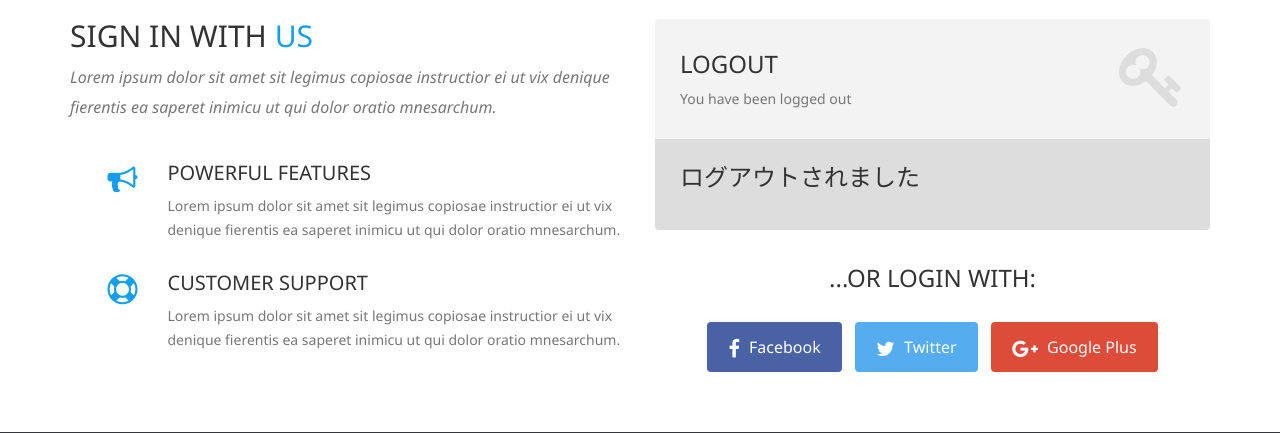
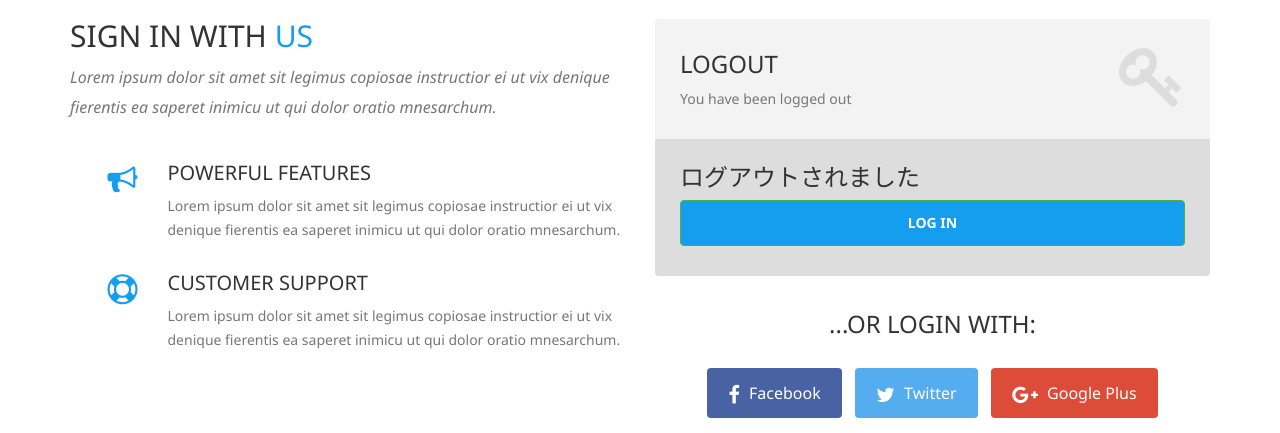
Before and after one commit to KodaiShinkawa/django-crud, a Django app: page /logout/ in a window 1280 px wide. Shown: the part 343-776 px from the top of the page. Run offline with Django 3.2, Linux system fonts and the light colour scheme; some libraries are stand-ins or nearby versions.

Commit message:
add login button in logout

```diff
--- a/account/templates/account/logout.html
+++ b/account/templates/account/logout.html
@@ -52,6 +52,9 @@
                         </div>
                         <div class="form-bottom">
                             <h3>ログアウトされました</h3>
+                            <form action="{% url 'login' %}">
+                                <button type="submit" class="btn btn-success slide">Log In</button>
+                            </form>
                         </div>
                     </div>
 
--- a/config/settings.py
+++ b/config/settings.py
@@ -23,7 +23,8 @@ BASE_DIR = os.path.dirname(os.path.dirname(os.path.abspath(__file__)))
 SECRET_KEY = 'nwxobdstd=_s_v(x3i+*k=$+$6pj(7$k1d+f-)3_7m_!c0tyux'
 
 # SECURITY WARNING: don't run with debug turned on in production!
-DEBUG = True
+# when test: DEBUG = True
+DEBUG = False
 
 ALLOWED_HOSTS = [
     '127.0.0.1',
```
